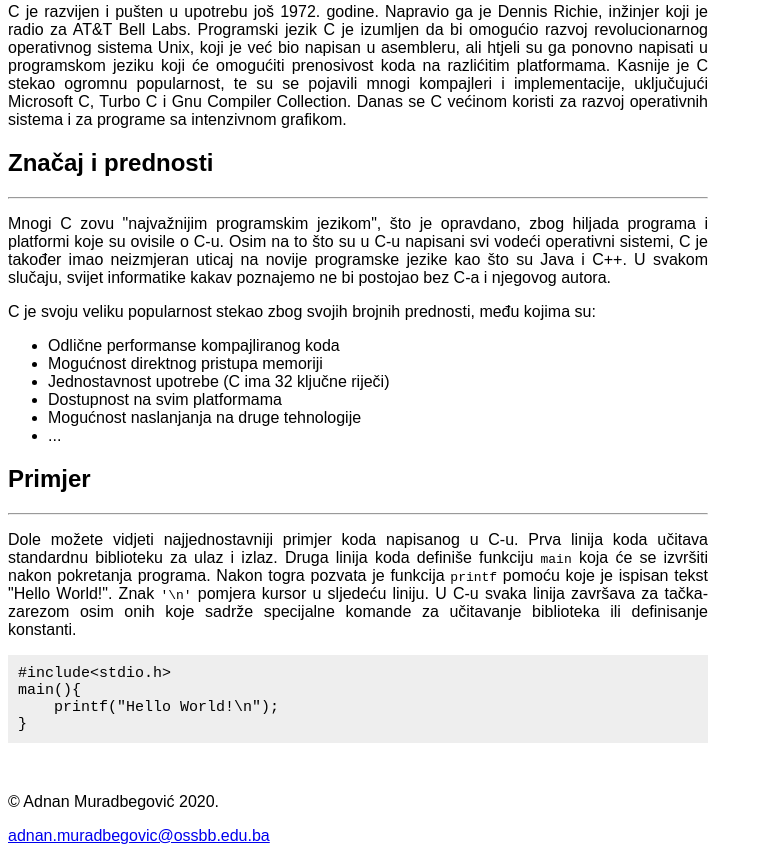
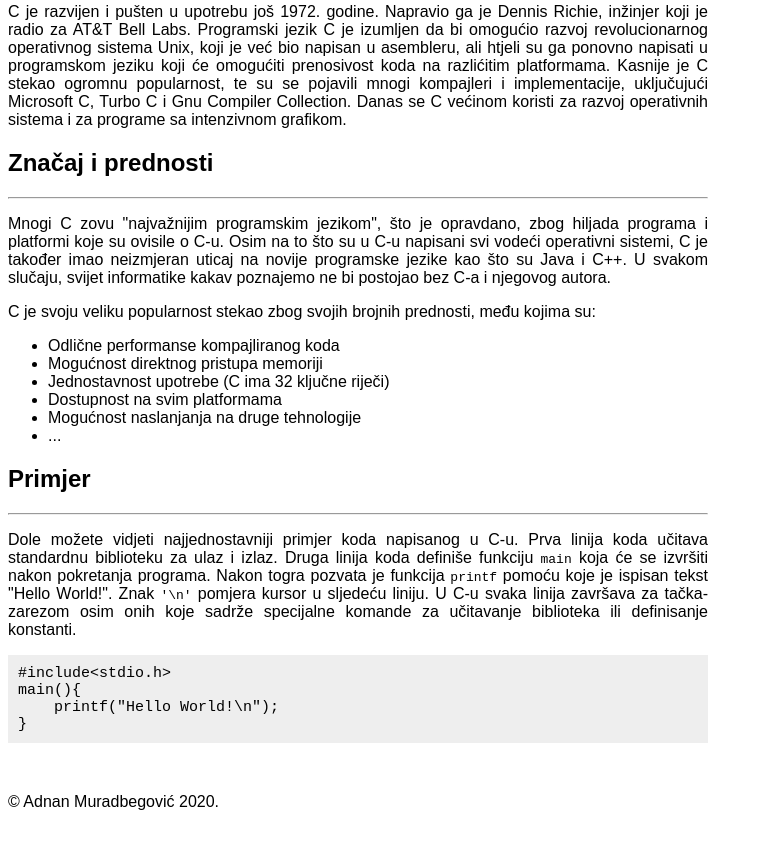
Before and after one commit to adnanmossbb/programskijezikc, a plain HTML site: page index.html in a window 1280 px wide. Shown: the part 546-1407 px from the top of the page, without its empty margins (0-763 px from the left). After the commit the page ends 1373 px from the top, so only its background shows below. Drawn offline with Linux system fonts and the light colour scheme.

Commit message:
Update index.html
commit

```diff
--- a/index.html
+++ b/index.html
@@ -110,5 +110,4 @@
 
         <footer>
             <p>&copy; Adnan Muradbegović 2020.</p>
-            <p><a href="mailto:adnan.muradbegovic@ossbb.edu.ba">adnan.muradbegovic@ossbb.edu.ba</a></p>
-        </footer>
+	</footer>
```
